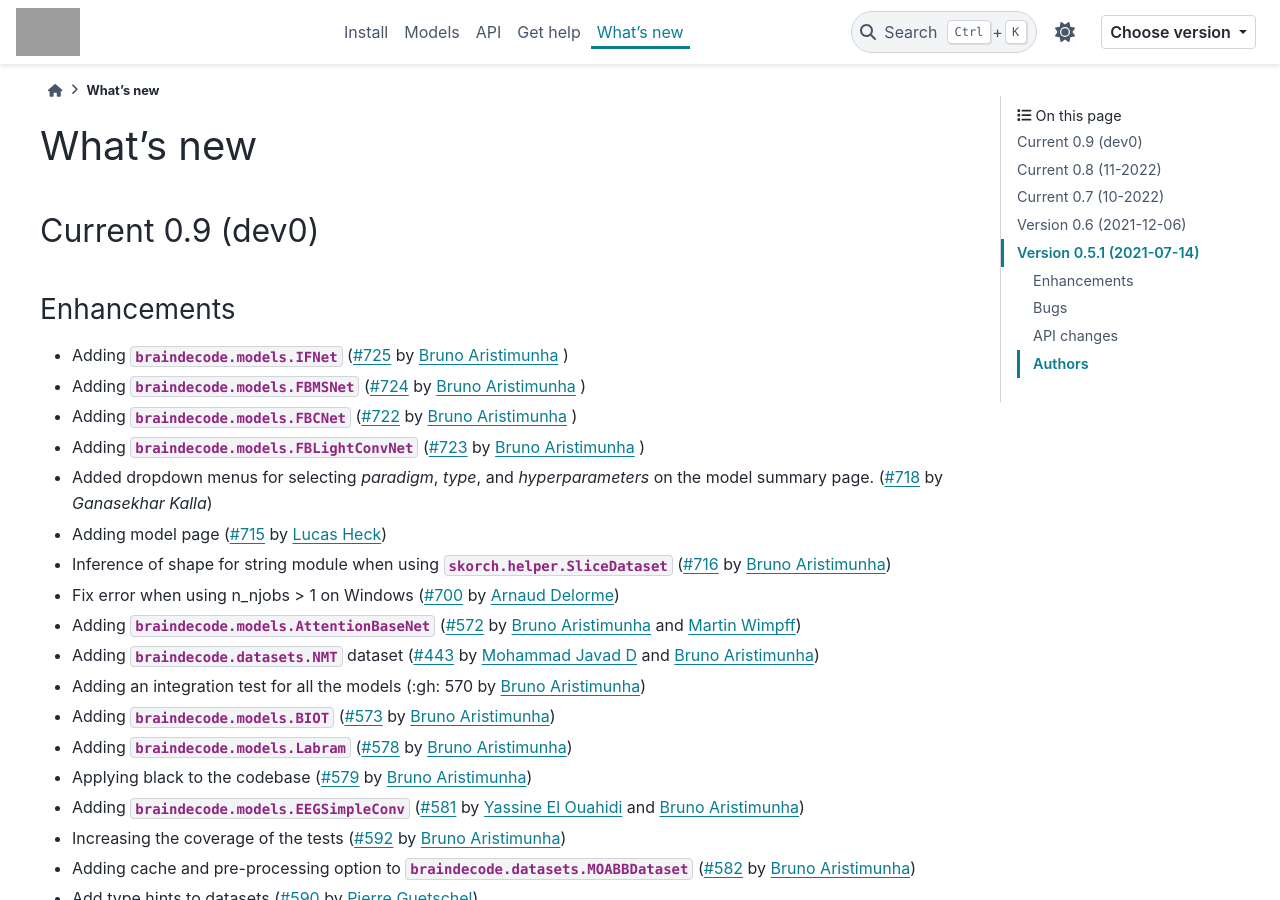
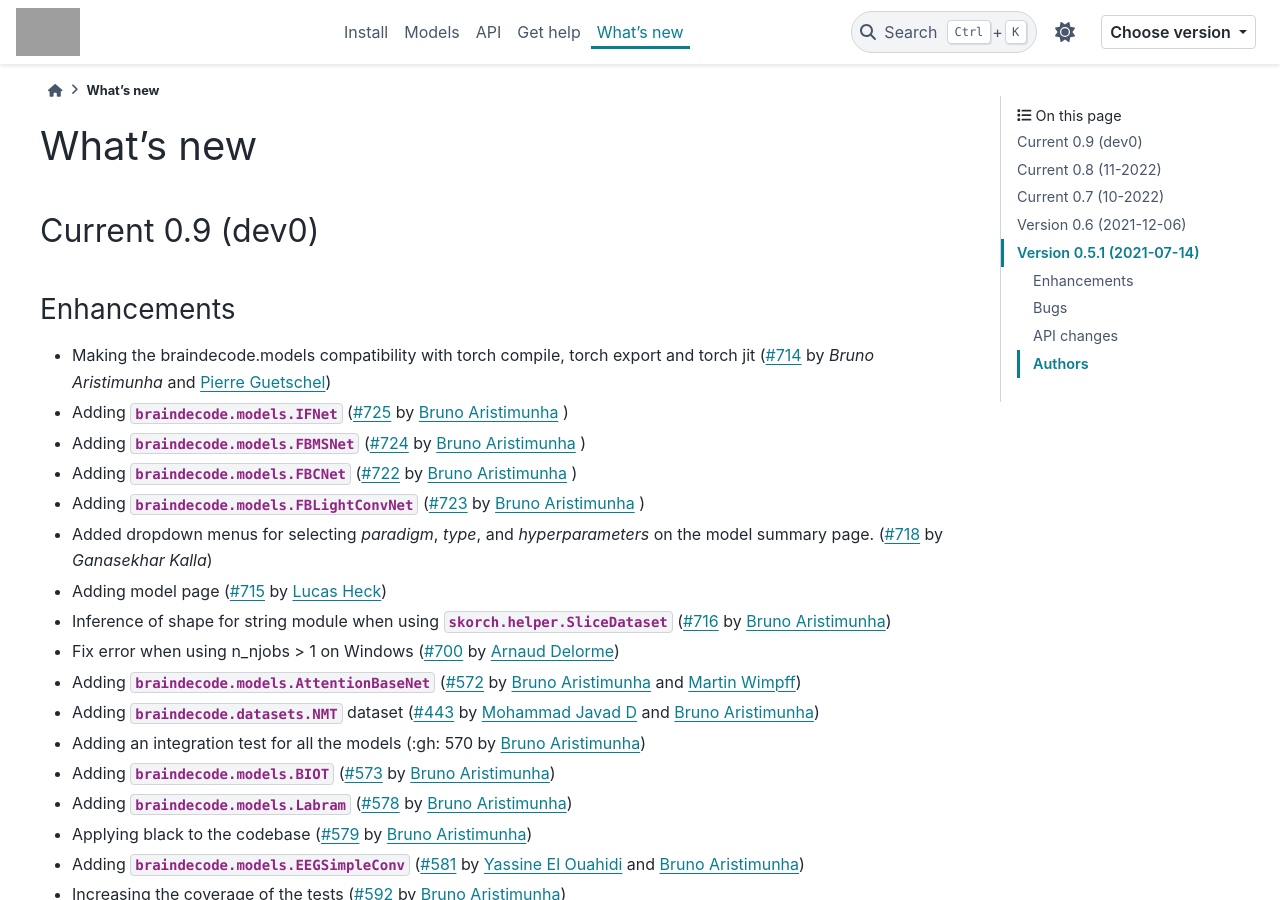
Before and after one commit to braindecode/braindecode, a Sphinx documentation site: the page built from docs/whats_new.rst, in a window 1280 px wide and 900 px high. Built offline with Sphinx 7.4.7 and the PyData theme 0.15.4, drawn with Linux system fonts in a browser that asks for light colours; pages that are not in the unit, such as notebooks, are missing from menus; comment, search, counter and statistics services are not loaded; grey boxes are pictures that could not be loaded.

Commit message:
updating the whats new file

```diff
--- a/docs/whats_new.rst
+++ b/docs/whats_new.rst
@@ -22,6 +22,7 @@
 
 Enhancements
 ~~~~~~~~~~~~
+- Making the braindecode.models compatibility with torch compile, torch export and torch jit (:gh:`714` by `Bruno Aristimunha` and `Pierre Guetschel`_)
 - Adding :class:`braindecode.models.IFNet` (:gh:`725` by `Bruno Aristimunha`_ )
 - Adding :class:`braindecode.models.FBMSNet` (:gh:`724` by `Bruno Aristimunha`_ )
 - Adding :class:`braindecode.models.FBCNet` (:gh:`722` by `Bruno Aristimunha`_ )
```
